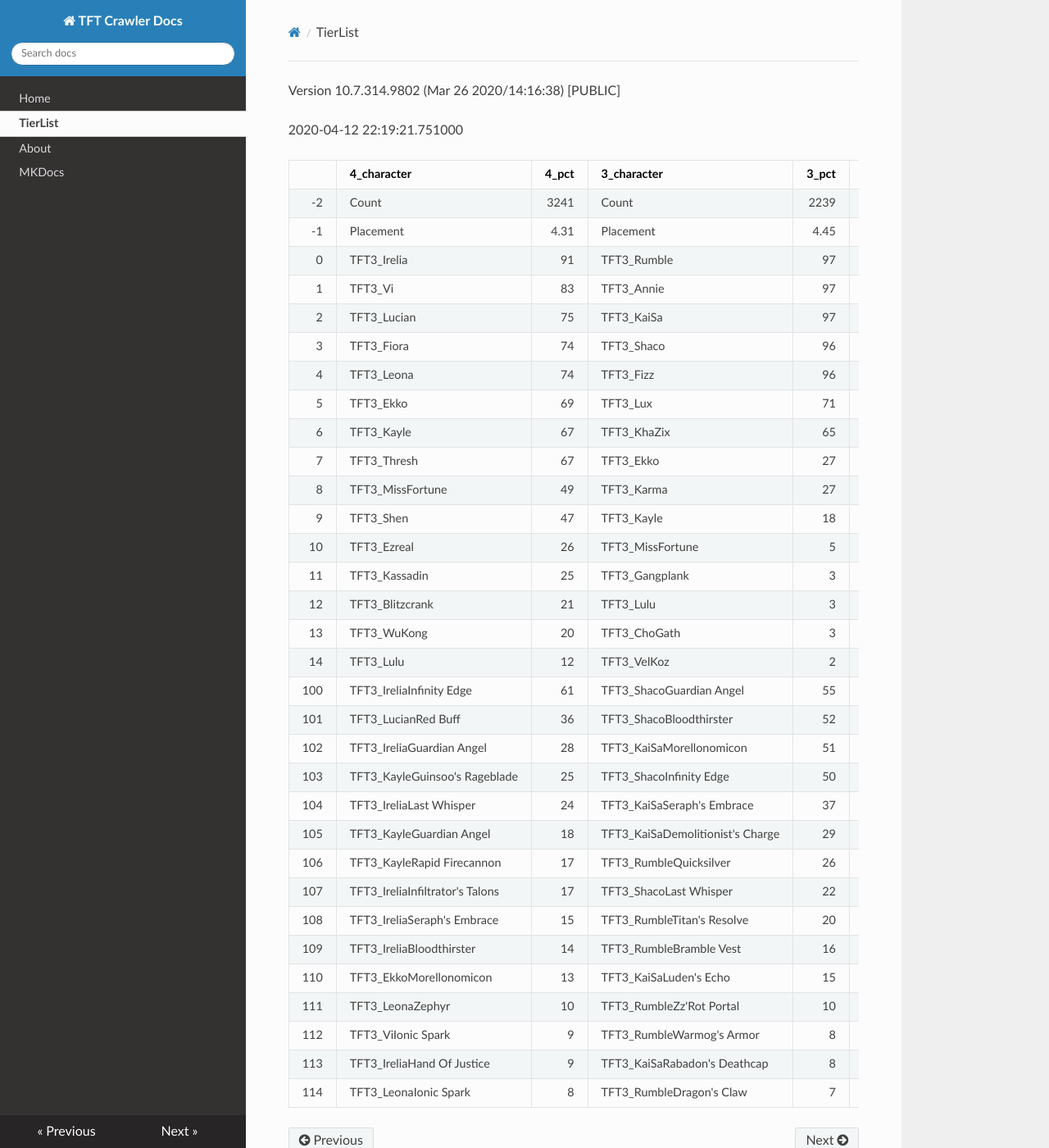
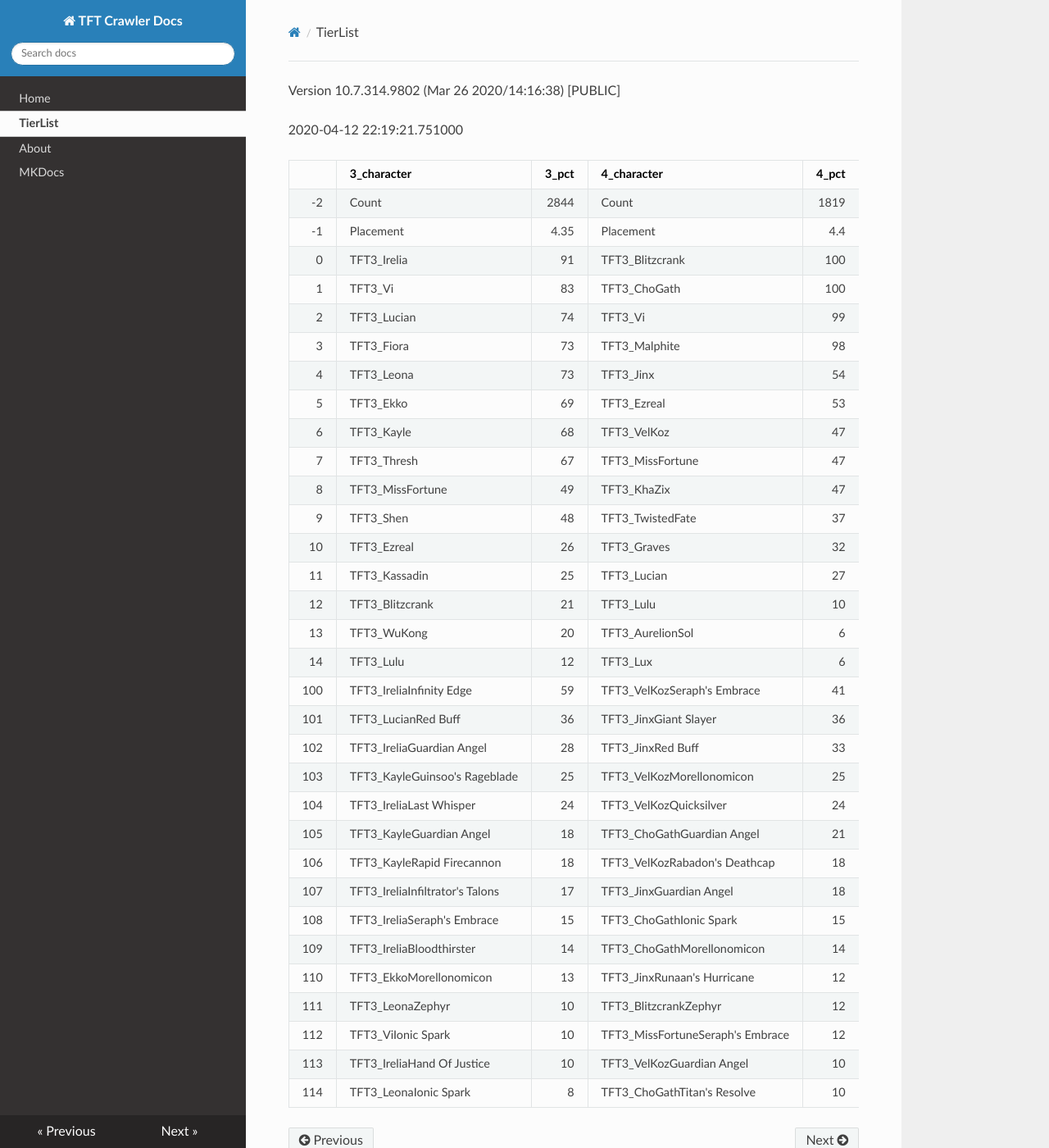
Before and after one commit to JamesYouL2/TFT-Crawler, an MkDocs documentation site: the page built from docs/tierlist.md, in a window 1280 px wide and 1400 px high. Shown: the whole window at 82% size. Built offline with MkDocs 1.6.1, drawn with Linux system fonts in a browser that asks for light colours; nearby versions of some CDN libraries.

Commit message:
Update tierlist.md

```diff
--- a/docs/tierlist.md
+++ b/docs/tierlist.md
@@ -2,37 +2,37 @@
 
 2020-04-12 22:19:21.751000
 
-|     | 4_character                     |   4_pct | 3_character                      |   3_pct | 5_character                      |   5_pct | 2_character                      |   2_pct | 1_character                    |   1_pct |
+|     | 3_character                     |   3_pct | 4_character                      |   4_pct | 2_character                      |   2_pct | 5_character                      |   5_pct | 1_character                    |   1_pct |
 |----:|:--------------------------------|--------:|:---------------------------------|--------:|:---------------------------------|--------:|:---------------------------------|--------:|:-------------------------------|--------:|
-|  -2 | Count                           | 3241    | Count                            | 2239    | Count                            | 2079    | Count                            | 1386    | Count                          | 1608    |
-|  -1 | Placement                       |    4.31 | Placement                        |    4.45 | Placement                        |    4.46 | Placement                        |    4.46 | Placement                      |    4.48 |
-|   0 | TFT3_Irelia                     |   91    | TFT3_Rumble                      |   97    | TFT3_Blitzcrank                  |   99    | TFT3_Syndra                      |  100    | TFT3_Mordekaiser               |   99    |
-|   1 | TFT3_Vi                         |   83    | TFT3_Annie                       |   97    | TFT3_Vi                          |   99    | TFT3_Ahri                        |   99    | TFT3_Jhin                      |   97    |
-|   2 | TFT3_Lucian                     |   75    | TFT3_KaiSa                       |   97    | TFT3_ChoGath                     |   98    | TFT3_Zoe                         |   98    | TFT3_Karma                     |   95    |
-|   3 | TFT3_Fiora                      |   74    | TFT3_Shaco                       |   96    | TFT3_Malphite                    |   97    | TFT3_Lux                         |   82    | TFT3_Ashe                      |   92    |
-|   4 | TFT3_Leona                      |   74    | TFT3_Fizz                        |   96    | TFT3_Jinx                        |   53    | TFT3_Neeko                       |   70    | TFT3_Jayce                     |   72    |
-|   5 | TFT3_Ekko                       |   69    | TFT3_Lux                         |   71    | TFT3_Ezreal                      |   52    | TFT3_Soraka                      |   69    | TFT3_WuKong                    |   70    |
-|   6 | TFT3_Kayle                      |   67    | TFT3_KhaZix                      |   65    | TFT3_VelKoz                      |   47    | TFT3_Poppy                       |   59    | TFT3_Lulu                      |   65    |
-|   7 | TFT3_Thresh                     |   67    | TFT3_Ekko                        |   27    | TFT3_KhaZix                      |   47    | TFT3_VelKoz                      |   53    | TFT3_Poppy                     |   45    |
-|   8 | TFT3_MissFortune                |   49    | TFT3_Karma                       |   27    | TFT3_MissFortune                 |   46    | TFT3_Annie                       |   38    | TFT3_Shaco                     |   30    |
-|   9 | TFT3_Shen                       |   47    | TFT3_Kayle                       |   18    | TFT3_TwistedFate                 |   37    | TFT3_Rumble                      |   30    | TFT3_Lux                       |   30    |
-|  10 | TFT3_Ezreal                     |   26    | TFT3_MissFortune                 |    5    | TFT3_Graves                      |   31    | TFT3_Fizz                        |   30    | TFT3_JarvanIV                  |   28    |
-|  11 | TFT3_Kassadin                   |   25    | TFT3_Gangplank                   |    3    | TFT3_Lucian                      |   27    | TFT3_Lulu                        |   18    | TFT3_Leona                     |   26    |
-|  12 | TFT3_Blitzcrank                 |   21    | TFT3_Lulu                        |    3    | TFT3_Lulu                        |   10    | TFT3_Karma                       |    6    | TFT3_Thresh                    |   12    |
-|  13 | TFT3_WuKong                     |   20    | TFT3_ChoGath                     |    3    | TFT3_Kayle                       |    6    | TFT3_TwistedFate                 |    4    | TFT3_Kassadin                  |   10    |
-|  14 | TFT3_Lulu                       |   12    | TFT3_VelKoz                      |    2    | TFT3_Lux                         |    6    | TFT3_Gangplank                   |    4    | TFT3_Soraka                    |    7    |
-| 100 | TFT3_IreliaInfinity Edge        |   61    | TFT3_ShacoGuardian Angel         |   55    | TFT3_VelKozSeraph's Embrace      |   41    | TFT3_SyndraSeraph's Embrace      |   97    | TFT3_JhinInfinity Edge         |   58    |
-| 101 | TFT3_LucianRed Buff             |   36    | TFT3_ShacoBloodthirster          |   52    | TFT3_JinxGiant Slayer            |   36    | TFT3_SyndraGuardian Angel        |   42    | TFT3_JhinGuardian Angel        |   54    |
-| 102 | TFT3_IreliaGuardian Angel       |   28    | TFT3_KaiSaMorellonomicon         |   51    | TFT3_JinxRed Buff                |   32    | TFT3_SyndraRabadon's Deathcap    |   27    | TFT3_JhinLast Whisper          |   47    |
-| 103 | TFT3_KayleGuinsoo's Rageblade   |   25    | TFT3_ShacoInfinity Edge          |   50    | TFT3_VelKozMorellonomicon        |   25    | TFT3_NeekoGuardian Angel         |   22    | TFT3_JhinRunaan's Hurricane    |   29    |
-| 104 | TFT3_IreliaLast Whisper         |   24    | TFT3_KaiSaSeraph's Embrace       |   37    | TFT3_VelKozQuicksilver           |   25    | TFT3_SyndraChalice of Favor      |   21    | TFT3_MordekaiserMorellonomicon |   22    |
-| 105 | TFT3_KayleGuardian Angel        |   18    | TFT3_KaiSaDemolitionist's Charge |   29    | TFT3_ChoGathGuardian Angel       |   21    | TFT3_NeekoIonic Spark            |   20    | TFT3_ShacoGuardian Angel       |   15    |
-| 106 | TFT3_KayleRapid Firecannon      |   17    | TFT3_RumbleQuicksilver           |   26    | TFT3_JinxGuardian Angel          |   18    | TFT3_NeekoZz'Rot Portal          |   19    | TFT3_ShacoBloodthirster        |   14    |
-| 107 | TFT3_IreliaInfiltrator's Talons |   17    | TFT3_ShacoLast Whisper           |   22    | TFT3_VelKozRabadon's Deathcap    |   18    | TFT3_SyndraJeweled Gauntlet      |   14    | TFT3_AsheSpear of Shojin       |   13    |
-| 108 | TFT3_IreliaSeraph's Embrace     |   15    | TFT3_RumbleTitan's Resolve       |   20    | TFT3_ChoGathIonic Spark          |   15    | TFT3_VelKozMorellonomicon        |   14    | TFT3_MordekaiserIonic Spark    |   13    |
-| 109 | TFT3_IreliaBloodthirster        |   14    | TFT3_RumbleBramble Vest          |   16    | TFT3_ChoGathMorellonomicon       |   14    | TFT3_VelKozStar Guardian's Charm |   13    | TFT3_JayceIonic Spark          |   12    |
-| 110 | TFT3_EkkoMorellonomicon         |   13    | TFT3_KaiSaLuden's Echo           |   15    | TFT3_JinxRunaan's Hurricane      |   12    | TFT3_NeekoMorellonomicon         |   12    | TFT3_AsheGuinsoo's Rageblade   |   11    |
-| 111 | TFT3_LeonaZephyr                |   10    | TFT3_RumbleZz'Rot Portal         |   10    | TFT3_BlitzcrankZephyr            |   12    | TFT3_NeekoQuicksilver            |   12    | TFT3_MordekaiserBramble Vest   |   11    |
-| 112 | TFT3_ViIonic Spark              |    9    | TFT3_RumbleWarmog's Armor        |    8    | TFT3_MissFortuneSeraph's Embrace |   11    | TFT3_SyndraTrap Claw             |   12    | TFT3_AsheStatikk Shiv          |   10    |
-| 113 | TFT3_IreliaHand Of Justice      |    9    | TFT3_KaiSaRabadon's Deathcap     |    8    | TFT3_ChoGathTitan's Resolve      |   10    | TFT3_NeekoTitan's Resolve        |   11    | TFT3_ShacoInfinity Edge        |   10    |
-| 114 | TFT3_LeonaIonic Spark           |    8    | TFT3_RumbleDragon's Claw         |    7    | TFT3_VelKozGuardian Angel        |   10    | TFT3_AhriMorellonomicon          |   10    | TFT3_JhinBloodthirster         |    9    |
+|  -2 | Count                           | 2844    | Count                            |  1819   | Count                            | 1256    | Count                            | 1921    | Count                          | 2030    |
+|  -1 | Placement                       |    4.35 | Placement                        |     4.4 | Placement                        |    4.44 | Placement                        |    4.46 | Placement                      |    4.51 |
+|   0 | TFT3_Irelia                     |   91    | TFT3_Blitzcrank                  |   100   | TFT3_Syndra                      |   99    | TFT3_Rumble                      |  100    | TFT3_Karma                     |   90    |
+|   1 | TFT3_Vi                         |   83    | TFT3_ChoGath                     |   100   | TFT3_Ahri                        |   98    | TFT3_Annie                       |  100    | TFT3_Jhin                      |   71    |
+|   2 | TFT3_Lucian                     |   74    | TFT3_Vi                          |    99   | TFT3_Zoe                         |   97    | TFT3_Shaco                       |   99    | TFT3_Mordekaiser               |   70    |
+|   3 | TFT3_Fiora                      |   73    | TFT3_Malphite                    |    98   | TFT3_Lux                         |   81    | TFT3_KaiSa                       |   99    | TFT3_Ashe                      |   70    |
+|   4 | TFT3_Leona                      |   73    | TFT3_Jinx                        |    54   | TFT3_Neeko                       |   70    | TFT3_Fizz                        |   99    | TFT3_Lulu                      |   56    |
+|   5 | TFT3_Ekko                       |   69    | TFT3_Ezreal                      |    53   | TFT3_Soraka                      |   68    | TFT3_Lux                         |   72    | TFT3_Jayce                     |   52    |
+|   6 | TFT3_Kayle                      |   68    | TFT3_VelKoz                      |    47   | TFT3_Poppy                       |   59    | TFT3_KhaZix                      |   66    | TFT3_WuKong                    |   50    |
+|   7 | TFT3_Thresh                     |   67    | TFT3_MissFortune                 |    47   | TFT3_VelKoz                      |   53    | TFT3_Ekko                        |   28    | TFT3_JarvanIV                  |   48    |
+|   8 | TFT3_MissFortune                |   49    | TFT3_KhaZix                      |    47   | TFT3_Annie                       |   38    | TFT3_Karma                       |   27    | TFT3_Poppy                     |   32    |
+|   9 | TFT3_Shen                       |   48    | TFT3_TwistedFate                 |    37   | TFT3_Rumble                      |   29    | TFT3_Kayle                       |   17    | TFT3_XinZhao                   |   29    |
+|  10 | TFT3_Ezreal                     |   26    | TFT3_Graves                      |    32   | TFT3_Fizz                        |   29    | TFT3_MissFortune                 |    4    | TFT3_Rakan                     |   29    |
+|  11 | TFT3_Kassadin                   |   25    | TFT3_Lucian                      |    27   | TFT3_Lulu                        |   19    | TFT3_Gangplank                   |    3    | TFT3_Sona                      |   28    |
+|  12 | TFT3_Blitzcrank                 |   21    | TFT3_Lulu                        |    10   | TFT3_Karma                       |    6    | TFT3_VelKoz                      |    2    | TFT3_Neeko                     |   27    |
+|  13 | TFT3_WuKong                     |   20    | TFT3_AurelionSol                 |     6   | TFT3_TwistedFate                 |    4    | TFT3_Lulu                        |    2    | TFT3_Shaco                     |   23    |
+|  14 | TFT3_Lulu                       |   12    | TFT3_Lux                         |     6   | TFT3_Gangplank                   |    4    | TFT3_Jhin                        |    2    | TFT3_Lux                       |   22    |
+| 100 | TFT3_IreliaInfinity Edge        |   59    | TFT3_VelKozSeraph's Embrace      |    41   | TFT3_SyndraSeraph's Embrace      |   96    | TFT3_ShacoGuardian Angel         |   58    | TFT3_JhinInfinity Edge         |   41    |
+| 101 | TFT3_LucianRed Buff             |   36    | TFT3_JinxGiant Slayer            |    36   | TFT3_SyndraGuardian Angel        |   41    | TFT3_ShacoBloodthirster          |   54    | TFT3_JhinGuardian Angel        |   38    |
+| 102 | TFT3_IreliaGuardian Angel       |   28    | TFT3_JinxRed Buff                |    33   | TFT3_SyndraRabadon's Deathcap    |   27    | TFT3_ShacoInfinity Edge          |   51    | TFT3_JhinLast Whisper          |   33    |
+| 103 | TFT3_KayleGuinsoo's Rageblade   |   25    | TFT3_VelKozMorellonomicon        |    25   | TFT3_NeekoGuardian Angel         |   22    | TFT3_KaiSaMorellonomicon         |   51    | TFT3_RakanSpear of Shojin      |   23    |
+| 104 | TFT3_IreliaLast Whisper         |   24    | TFT3_VelKozQuicksilver           |    24   | TFT3_SyndraChalice of Favor      |   21    | TFT3_KaiSaSeraph's Embrace       |   37    | TFT3_XinZhaoBramble Vest       |   22    |
+| 105 | TFT3_KayleGuardian Angel        |   18    | TFT3_ChoGathGuardian Angel       |    21   | TFT3_NeekoIonic Spark            |   20    | TFT3_KaiSaDemolitionist's Charge |   31    | TFT3_JhinRunaan's Hurricane    |   20    |
+| 106 | TFT3_KayleRapid Firecannon      |   18    | TFT3_VelKozRabadon's Deathcap    |    18   | TFT3_NeekoZz'Rot Portal          |   19    | TFT3_RumbleQuicksilver           |   26    | TFT3_RakanMorellonomicon       |   18    |
+| 107 | TFT3_IreliaInfiltrator's Talons |   17    | TFT3_JinxGuardian Angel          |    18   | TFT3_VelKozMorellonomicon        |   14    | TFT3_ShacoLast Whisper           |   23    | TFT3_MordekaiserMorellonomicon |   16    |
+| 108 | TFT3_IreliaSeraph's Embrace     |   15    | TFT3_ChoGathIonic Spark          |    15   | TFT3_SyndraJeweled Gauntlet      |   13    | TFT3_RumbleTitan's Resolve       |   20    | TFT3_XinZhaoTitan's Resolve    |   16    |
+| 109 | TFT3_IreliaBloodthirster        |   14    | TFT3_ChoGathMorellonomicon       |    14   | TFT3_VelKozStar Guardian's Charm |   13    | TFT3_RumbleBramble Vest          |   16    | TFT3_XinZhaoDragon's Claw      |   13    |
+| 110 | TFT3_EkkoMorellonomicon         |   13    | TFT3_JinxRunaan's Hurricane      |    12   | TFT3_NeekoMorellonomicon         |   12    | TFT3_KaiSaLuden's Echo           |   15    | TFT3_ShacoGuardian Angel       |   11    |
+| 111 | TFT3_LeonaZephyr                |   10    | TFT3_BlitzcrankZephyr            |    12   | TFT3_NeekoQuicksilver            |   12    | TFT3_RumbleZz'Rot Portal         |   11    | TFT3_XinZhaoQuicksilver        |   10    |
+| 112 | TFT3_ViIonic Spark              |   10    | TFT3_MissFortuneSeraph's Embrace |    12   | TFT3_SyndraTrap Claw             |   12    | TFT3_RumbleWarmog's Armor        |    8    | TFT3_ShacoBloodthirster        |   10    |
+| 113 | TFT3_IreliaHand Of Justice      |   10    | TFT3_VelKozGuardian Angel        |    10   | TFT3_NeekoTitan's Resolve        |   10    | TFT3_KaiSaRabadon's Deathcap     |    8    | TFT3_AsheSpear of Shojin       |    9    |
+| 114 | TFT3_LeonaIonic Spark           |    8    | TFT3_ChoGathTitan's Resolve      |    10   | TFT3_AhriMorellonomicon          |   10    | TFT3_RumbleDragon's Claw         |    7    | TFT3_JayceIonic Spark          |    9    |
```
